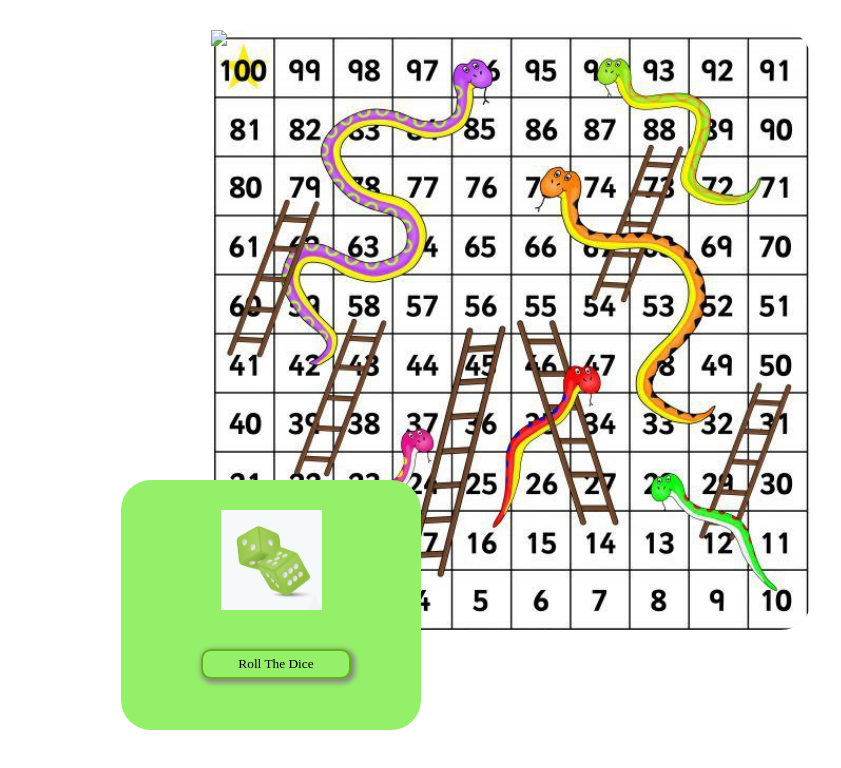
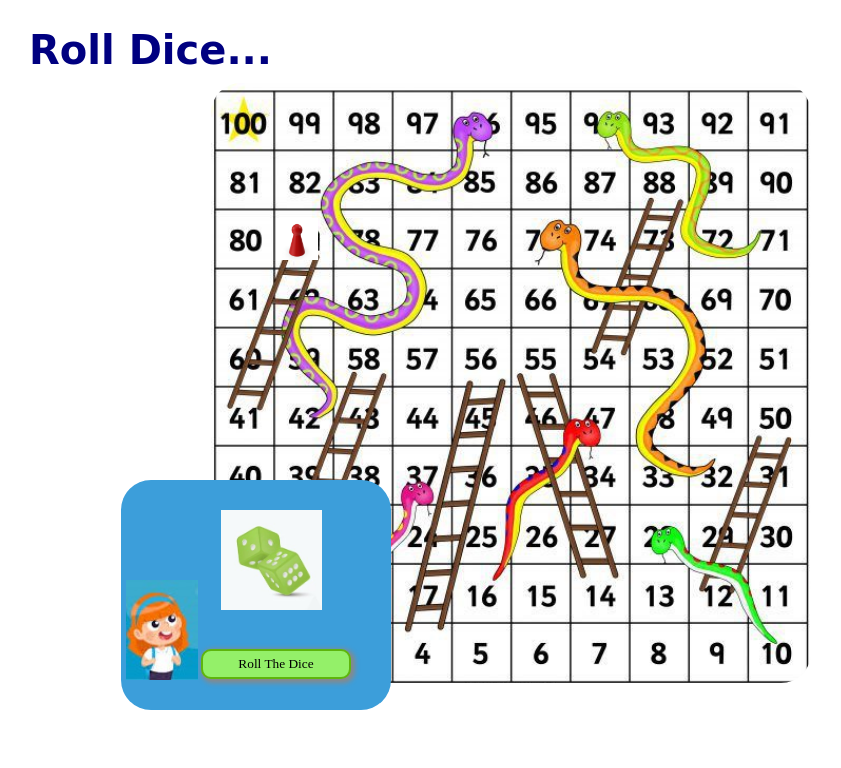
Before and after one commit to sakshiganyarpawar/diceroller, a plain HTML site: page index.html in a window 1280 px wide. Shown: the whole page, without its empty margins (129-970 px from the left). Drawn offline with Linux system fonts and the light colour scheme.

Commit message:
girl_added

```diff
--- a/index.html
+++ b/index.html
@@ -5,22 +5,30 @@
     <meta name="viewport" content="width=device-width, initial-scale=1.0" />
     <title>Dice Roller</title>
     <style>
+      .heading{
+        margin-left:150px;
+        font-size: 40px;
+        font-weight: 700;
+        font-family:cursive;
+        color: navy;
+        margin-bottom: 5px;
+      }
         .game{
         height: 600px;
         width: 600px;
         background-image: url("background.png");
         background-size:cover;
-        margin: 30px auto;
+        margin: 10px auto;
         border-radius: 30px;
         position: relative;
         }
       .container {
-        height: 250px;
-        width: 300px;
+        height: 230px;
+        width: 270px;
         margin: 30px auto;
         border-radius: 30px;
         position: absolute;
-        background-color: #94f069;
+        background-color: #3c9eda;
         top: 450px;
         left: 250px;
       }
@@ -29,7 +37,11 @@
         height: 100px;
         object-fit: cover;
       }
-
+      .token{
+        width: 42px;
+        margin-left: 65px;
+        margin-top:135px ;
+      }
       .btn{
         width:150px ;
         height: 30px;
@@ -41,14 +53,22 @@
         box-shadow: 2px 2px 5px 2px rgb(138, 136, 136);
         cursor: pointer;
       }
+      .girl{
+        height: 100px;
+       position: absolute;
+       left: 5px;
+       top: 100px;
+      }
     </style>
   </head>
   <body>
+    <h1 class="heading">Roll Dice...</h1>
     <div class="game">
-      <img src="image.png" class="token"/>
+      <img src="token1.png" class="token"/>
     </div>
     <div class="container">
       <img src="dice.jpg" alt="dice" id="dice" class="img" />
+      <img src="girl1.jpeg" class="girl"/>
     <button type="button" onclick="rollDice()" class="btn">Roll The Dice</button>
 </div>
     <script>
```
